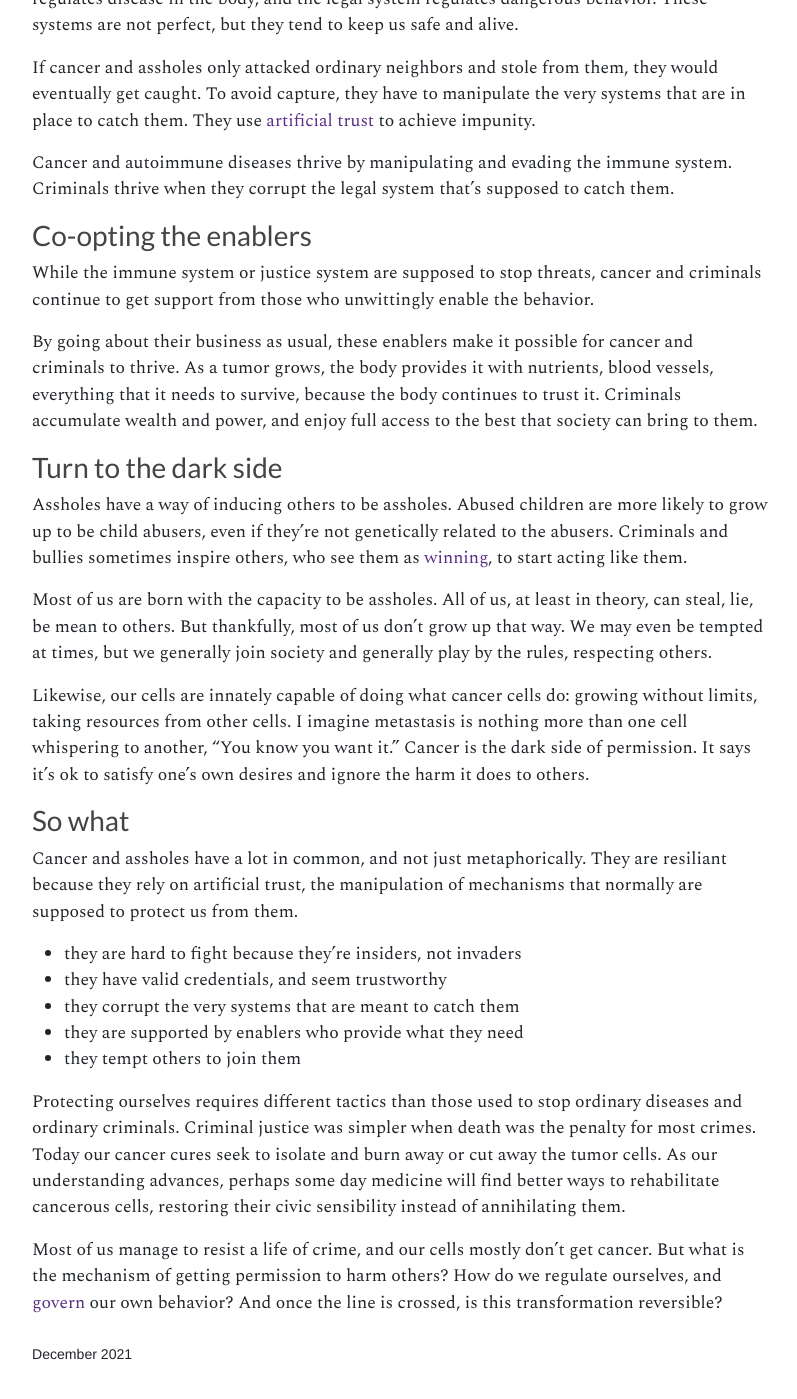
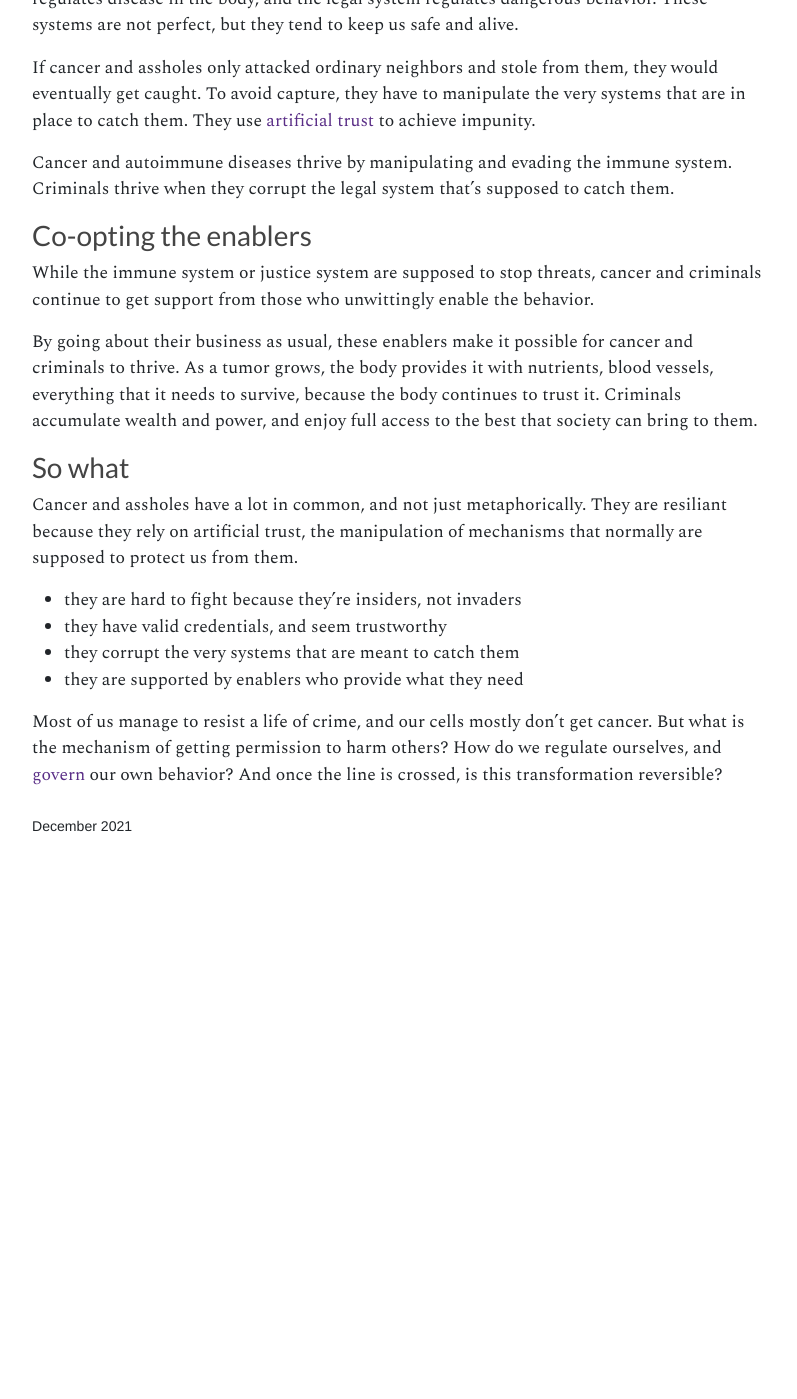
Before and after one commit to straz/artificialtrust, a Jekyll site: the page built from _articles/assholes.md, in a window 1280 px wide and 1400 px high, scrolled down 1700 px. Shown: the whole window, without its empty margins (145-942 px from the left). Built offline with Jekyll 4.4.1, drawn with Linux system fonts in a browser that asks for light colours; nearby versions of some CDN libraries; after the commit the page ends 2573 px from its top, so only the background shows below that.

Commit message:
remove dark side

```diff
--- a/_articles/assholes.md
+++ b/_articles/assholes.md
@@ -113,27 +113,6 @@ needs to survive, because the body continues to trust it. Criminals
 accumulate wealth and power, and enjoy full access to the best that
 society can bring to them.
 
-### Turn to the dark side
-
-Assholes have a way of inducing others to be assholes. Abused children
-are more likely to grow up to be child abusers, even if they're not
-genetically related to the abusers. Criminals and bullies sometimes
-inspire others, who see them as [winning](zerosum), to start acting
-like them.
-
-Most of us are born with the capacity to be assholes. All of us, at
-least in theory, can steal, lie, be mean to others. But thankfully,
-most of us don't grow up that way.  We may even be tempted at times,
-but we generally join society and generally play by the rules,
-respecting others.
-
-Likewise, our cells are innately capable of doing what cancer cells
-do: growing without limits, taking resources from other cells. I
-imagine metastasis is nothing more than one cell whispering to
-another, "You know you want it." Cancer is the dark side of
-permission.  It says it's ok to satisfy one's own desires and ignore
-the harm it does to others.
-
 
 ### So what
 
@@ -145,15 +124,6 @@ of mechanisms that normally are supposed to protect us from them.
   * they have valid credentials, and seem trustworthy
   * they corrupt the very systems that are meant to catch them
   * they are supported by enablers who provide what they need
-  * they tempt others to join them
-
-Protecting ourselves requires different tactics than those used to
-stop ordinary diseases and ordinary criminals. Criminal justice was
-simpler when death was the penalty for most crimes.  Today our cancer
-cures seek to isolate and burn away or cut away the tumor cells. As
-our understanding advances, perhaps some day medicine will find better
-ways to rehabilitate cancerous cells, restoring their civic
-sensibility instead of annihilating them.
 
 Most of us manage to resist a life of crime, and our cells mostly
 don't get cancer. But what is the mechanism of getting permission to
```
